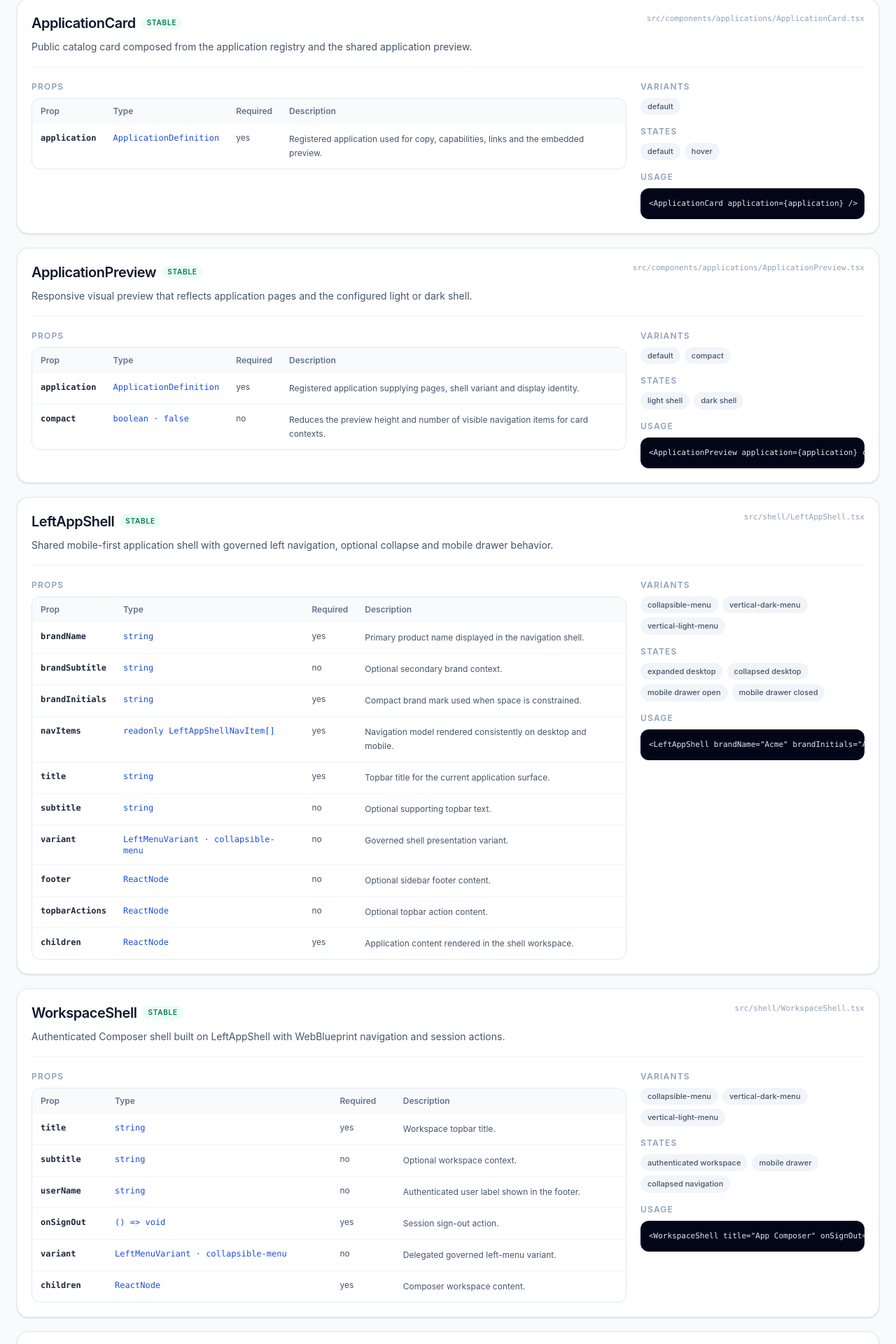
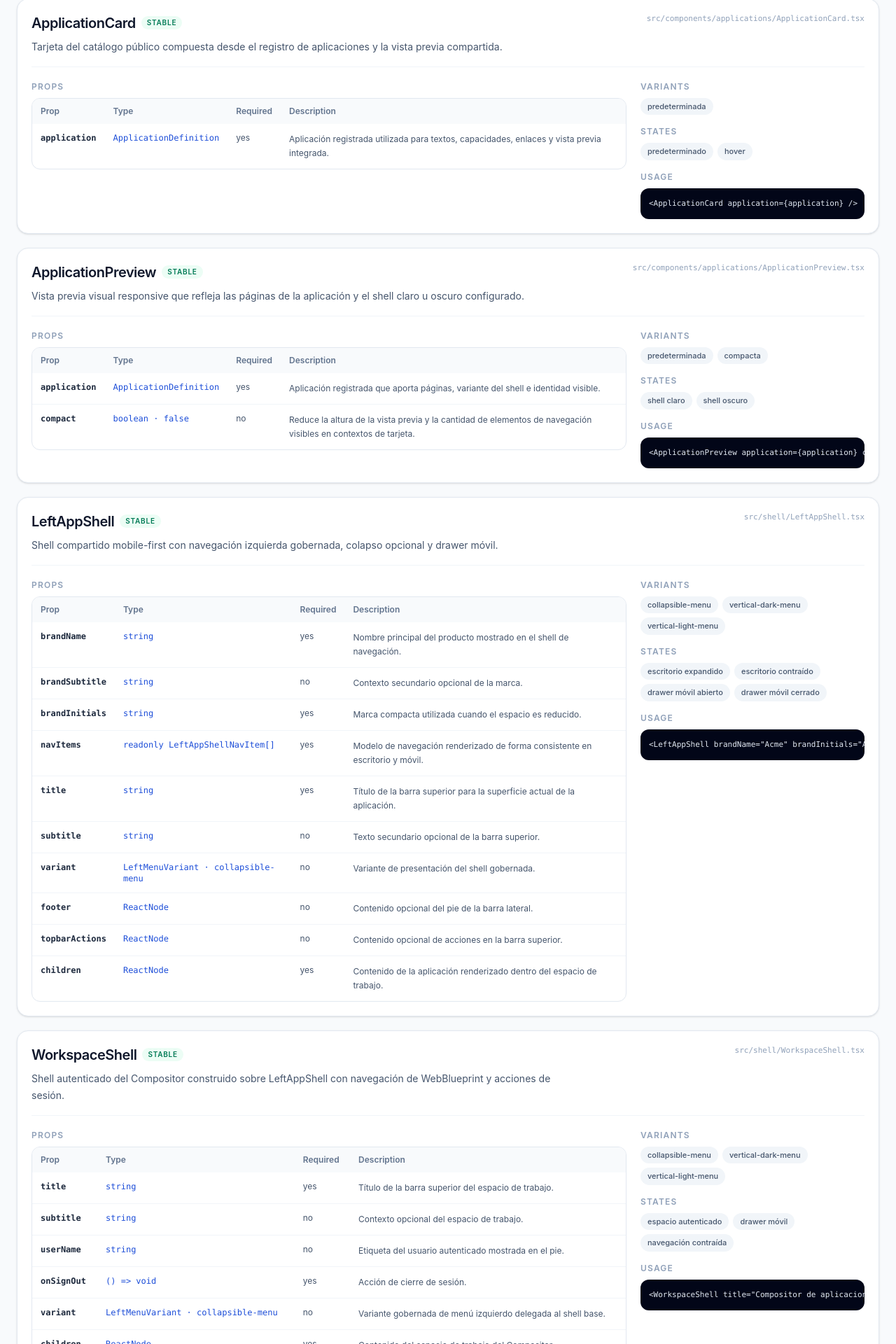
Before and after one commit to LuisHdezE/WebBlueprint, a React (Vite) app: page /components in a window 1280 px wide. Shown: the part 1505-3425 px from the top of the page at 70% size. Built offline with nearby package versions, Linux system fonts and the light colour scheme.

Commit message:
fix(i18n): translate living documentation catalog

```diff
--- a/src/documentation/documentation.catalog.ts
+++ b/src/documentation/documentation.catalog.ts
@@ -21,6 +21,14 @@ export type ComponentDocumentationEntry = {
   example: string;
 };
 
+export function getDocumentationCategoryLabel(category: ComponentDocumentationEntry['category']) {
+  return category === 'Application display' ? 'Presentación de aplicaciones' : 'Shell';
+}
+
+export function getMaturityLabel(maturity: ComponentDocumentationEntry['maturity']) {
+  return maturity === 'stable' ? 'estable' : maturity;
+}
+
 export const componentDocumentation: readonly ComponentDocumentationEntry[] = [
   {
     id: 'application-card',
@@ -28,17 +36,17 @@ export const componentDocumentation: readonly ComponentDocumentationEntry[] = [
     category: 'Application display',
     maturity: 'stable',
     sourcePath: 'src/components/applications/ApplicationCard.tsx',
-    summary: 'Public catalog card composed from the application registry and the shared application preview.',
+    summary: 'Tarjeta del catálogo público compuesta desde el registro de aplicaciones y la vista previa compartida.',
     props: [
       {
         name: 'application',
         type: 'ApplicationDefinition',
         required: true,
-        description: 'Registered application used for copy, capabilities, links and the embedded preview.',
+        description: 'Aplicación registrada utilizada para textos, capacidades, enlaces y vista previa integrada.',
       },
     ],
-    variants: ['default'],
-    states: ['default', 'hover'],
+    variants: ['predeterminada'],
+    states: ['predeterminado', 'hover'],
     example: '<ApplicationCard application={application} />',
   },
   {
@@ -47,24 +55,24 @@ export const componentDocumentation: readonly ComponentDocumentationEntry[] = [
     category: 'Application display',
     maturity: 'stable',
     sourcePath: 'src/components/applications/ApplicationPreview.tsx',
-    summary: 'Responsive visual preview that reflects application pages and the configured light or dark shell.',
+    summary: 'Vista previa visual responsive que refleja las páginas de la aplicación y el shell claro u oscuro configurado.',
     props: [
       {
         name: 'application',
         type: 'ApplicationDefinition',
         required: true,
-        description: 'Registered application supplying pages, shell variant and display identity.',
+        description: 'Aplicación registrada que aporta páginas, variante del shell e identidad visible.',
       },
       {
         name: 'compact',
         type: 'boolean',
         required: false,
         defaultValue: 'false',
-        description: 'Reduces the preview height and number of visible navigation items for card contexts.',
+        description: 'Reduce la altura de la vista previa y la cantidad de elementos de navegación visibles en contextos de tarjeta.',
       },
     ],
-    variants: ['default', 'compact'],
-    states: ['light shell', 'dark shell'],
+    variants: ['predeterminada', 'compacta'],
+    states: ['shell claro', 'shell oscuro'],
     example: '<ApplicationPreview application={application} compact />',
   },
   {
@@ -73,22 +81,22 @@ export const componentDocumentation: readonly ComponentDocumentationEntry[] = [
     category: 'Shell',
     maturity: 'stable',
     sourcePath: 'src/shell/LeftAppShell.tsx',
-    summary: 'Shared mobile-first application shell with governed left navigation, optional collapse and mobile drawer behavior.',
+    summary: 'Shell compartido mobile-first con navegación izquierda gobernada, colapso opcional y drawer móvil.',
     props: [
-      { name: 'brandName', type: 'string', required: true, description: 'Primary product name displayed in the navigation shell.' },
-      { name: 'brandSubtitle', type: 'string', required: false, description: 'Optional secondary brand context.' },
-      { name: 'brandInitials', type: 'string', required: true, description: 'Compact brand mark used when space is constrained.' },
-      { name: 'navItems', type: 'readonly LeftAppShellNavItem[]', required: true, description: 'Navigation model rendered consistently on desktop and mobile.' },
-      { name: 'title', type: 'string', required: true, description: 'Topbar title for the current application surface.' },
-      { name: 'subtitle', type: 'string', required: false, description: 'Optional supporting topbar text.' },
-      { name: 'variant', type: 'LeftMenuVariant', required: false, defaultValue: 'collapsible-menu', description: 'Governed shell presentation variant.' },
-      { name: 'footer', type: 'ReactNode', required: false, description: 'Optional sidebar footer content.' },
-      { name: 'topbarActions', type: 'ReactNode', required: false, description: 'Optional topbar action content.' },
-      { name: 'children', type: 'ReactNode', required: true, description: 'Application content rendered in the shell workspace.' },
+      { name: 'brandName', type: 'string', required: true, description: 'Nombre principal del producto mostrado en el shell de navegación.' },
+      { name: 'brandSubtitle', type: 'string', required: false, description: 'Contexto secundario opcional de la marca.' },
+      { name: 'brandInitials', type: 'string', required: true, description: 'Marca compacta utilizada cuando el espacio es reducido.' },
+      { name: 'navItems', type: 'readonly LeftAppShellNavItem[]', required: true, description: 'Modelo de navegación renderizado de forma consistente en escritorio y móvil.' },
+      { name: 'title', type: 'string', required: true, description: 'Título de la barra superior para la superficie actual de la aplicación.' },
+      { name: 'subtitle', type: 'string', required: false, description: 'Texto secundario opcional de la barra superior.' },
+      { name: 'variant', type: 'LeftMenuVariant', required: false, defaultValue: 'collapsible-menu', description: 'Variante de presentación del shell gobernada.' },
+      { name: 'footer', type: 'ReactNode', required: false, description: 'Contenido opcional del pie de la barra lateral.' },
+      { name: 'topbarActions', type: 'ReactNode', required: false, description: 'Contenido opcional de acciones en la barra superior.' },
+      { name: 'children', type: 'ReactNode', required: true, description: 'Contenido de la aplicación renderizado dentro del espacio de trabajo.' },
     ],
     variants: leftMenuVariants,
-    states: ['expanded desktop', 'collapsed desktop', 'mobile drawer open', 'mobile drawer closed'],
-    example: '<LeftAppShell brandName="Acme" brandInitials="AC" navItems={items} title="Dashboard">…</LeftAppShell>',
+    states: ['escritorio expandido', 'escritorio contraído', 'drawer móvil abierto', 'drawer móvil cerrado'],
+    example: '<LeftAppShell brandName="Acme" brandInitials="AC" navItems={items} title="Panel">…</LeftAppShell>',
   },
   {
     id: 'workspace-shell',
@@ -96,18 +104,18 @@ export const componentDocumentation: readonly ComponentDocumentationEntry[] = [
     category: 'Shell',
     maturity: 'stable',
     sourcePath: 'src/shell/WorkspaceShell.tsx',
-    summary: 'Authenticated Composer shell built on LeftAppShell with WebBlueprint navigation and session actions.',
+    summary: 'Shell autenticado del Compositor construido sobre LeftAppShell con navegación de WebBlueprint y acciones de sesión.',
     props: [
-      { name: 'title', type: 'string', required: true, description: 'Workspace topbar title.' },
-      { name: 'subtitle', type: 'string', required: false, description: 'Optional workspace context.' },
-      { name: 'userName', type: 'string', required: false, description: 'Authenticated user label shown in the footer.' },
-      { name: 'onSignOut', type: '() => void', required: true, description: 'Session sign-out action.' },
-      { name: 'variant', type: 'LeftMenuVariant', required: false, defaultValue: 'collapsible-menu', description: 'Delegated governed left-menu variant.' },
-      { name: 'children', type: 'ReactNode', required: true, description: 'Composer workspace content.' },
+      { name: 'title', type: 'string', required: true, description: 'Título de la barra superior del espacio de trabajo.' },
+      { name: 'subtitle', type: 'string', required: false, description: 'Contexto opcional del espacio de trabajo.' },
+      { name: 'userName', type: 'string', required: false, description: 'Etiqueta del usuario autenticado mostrada en el pie.' },
+      { name: 'onSignOut', type: '() => void', required: true, description: 'Acción de cierre de sesión.' },
+      { name: 'variant', type: 'LeftMenuVariant', required: false, defaultValue: 'collapsible-menu', description: 'Variante gobernada de menú izquierdo delegada al shell base.' },
+      { name: 'children', type: 'ReactNode', required: true, description: 'Contenido del espacio de trabajo del Compositor.' },
     ],
     variants: leftMenuVariants,
-    states: ['authenticated workspace', 'mobile drawer', 'collapsed navigation'],
-    example: '<WorkspaceShell title="App Composer" onSignOut={signOut}>…</WorkspaceShell>',
+    states: ['espacio autenticado', 'drawer móvil', 'navegación contraída'],
+    example: '<WorkspaceShell title="Compositor de aplicaciones" onSignOut={signOut}>…</WorkspaceShell>',
   },
   {
     id: 'public-shell',
@@ -115,17 +123,17 @@ export const componentDocumentation: readonly ComponentDocumentationEntry[] = [
     category: 'Shell',
     maturity: 'stable',
     sourcePath: 'src/shell/PublicShell.tsx',
-    summary: 'Public website frame with primary navigation, responsive mobile menu, authentication entry points and footer.',
+    summary: 'Marco del sitio público con navegación principal, menú móvil responsive, acceso de autenticación y pie.',
     props: [],
-    variants: ['desktop navigation', 'mobile details menu'],
-    states: ['active route', 'mobile menu open', 'mobile menu closed'],
+    variants: ['navegación de escritorio', 'menú móvil details'],
+    states: ['ruta activa', 'menú móvil abierto', 'menú móvil cerrado'],
     example: '<Route element={<PublicShell />}>…</Route>',
   },
 ];
 
 export const livingDocumentationPrinciples = [
-  'Document reusable code when it enters the product.',
-  'Keep examples connected to real registry data and governed variants.',
-  'Describe current contracts before speculative future APIs.',
-  'Reconcile documentation at stage closure with the implementation that actually shipped.',
+  'Documentar el código reutilizable cuando entra en el producto.',
+  'Mantener los ejemplos conectados con datos reales del registro y variantes gobernadas.',
+  'Describir contratos actuales antes que APIs futuras especulativas.',
+  'Reconciliar la documentación al cerrar cada etapa con la implementación que realmente se entregó.',
 ] as const;
```
